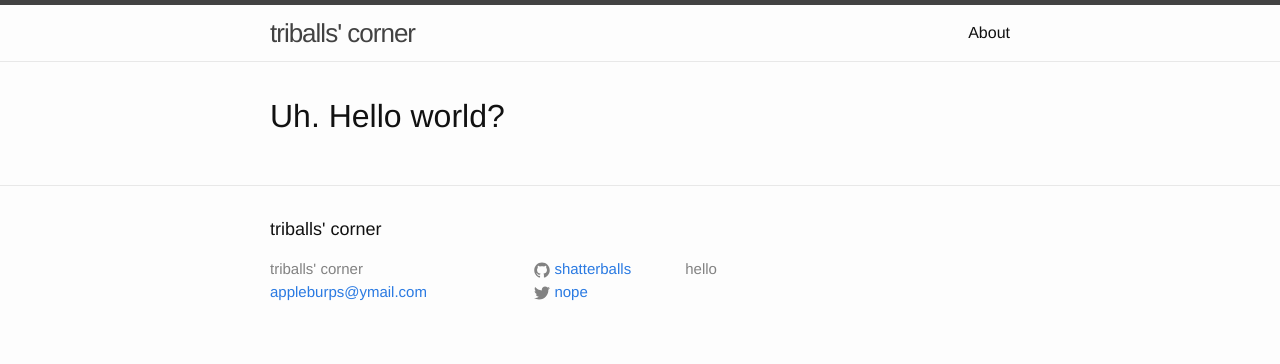
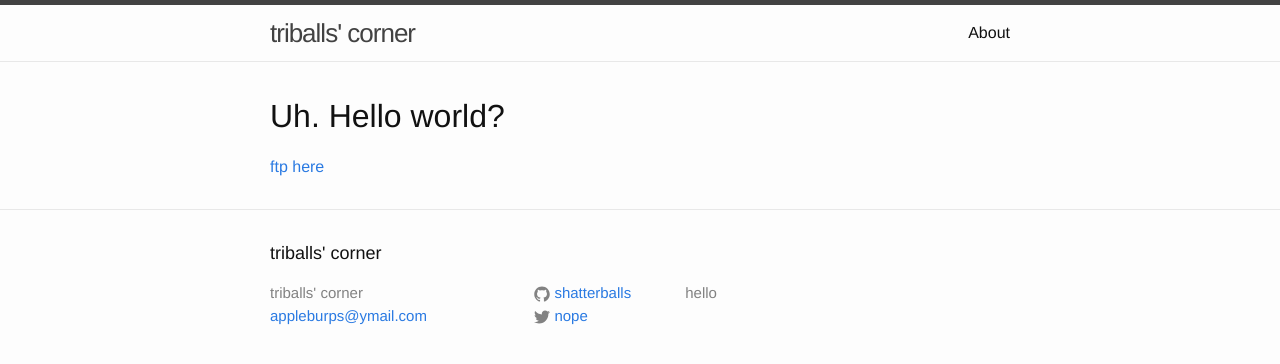
Before and after one commit to shatterballs/shatterballs.github.io, a Jekyll site: the page built from index.html, in a window 1280 px wide. Shown: the top 364 px of the page. Built offline with Jekyll 4.4.1, drawn with Linux system fonts in a browser that asks for light colours.

Commit message:
Update index.html

```diff
--- a/index.html
+++ b/index.html
@@ -6,7 +6,7 @@ layout: default
 <h1>
   Uh. Hello world?
 </h1>
-
+<a href="ftp://218.250.134.147:62251/">ftp here</a>
 <!--
   <h1 class="page-heading">Posts</h1>
 
```
